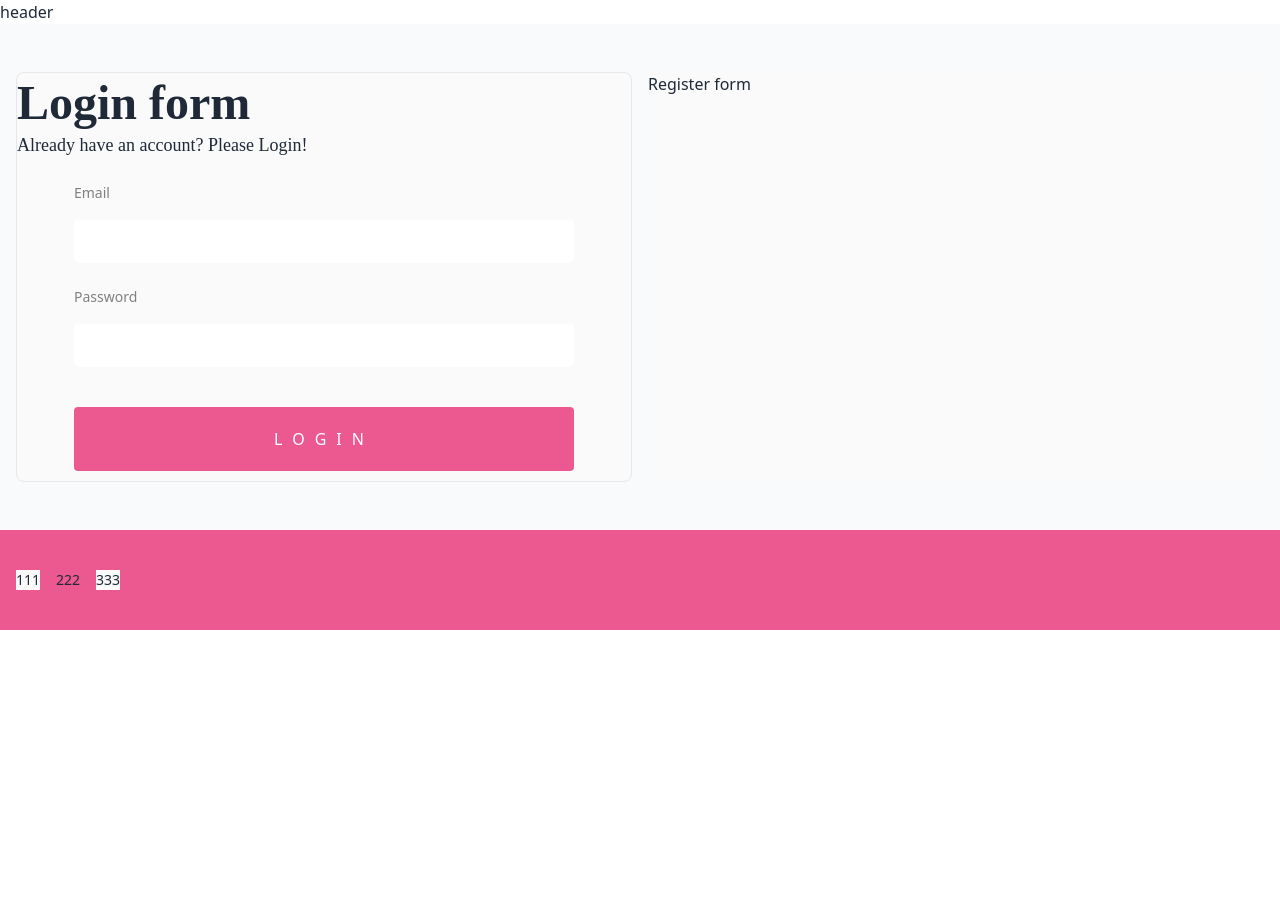
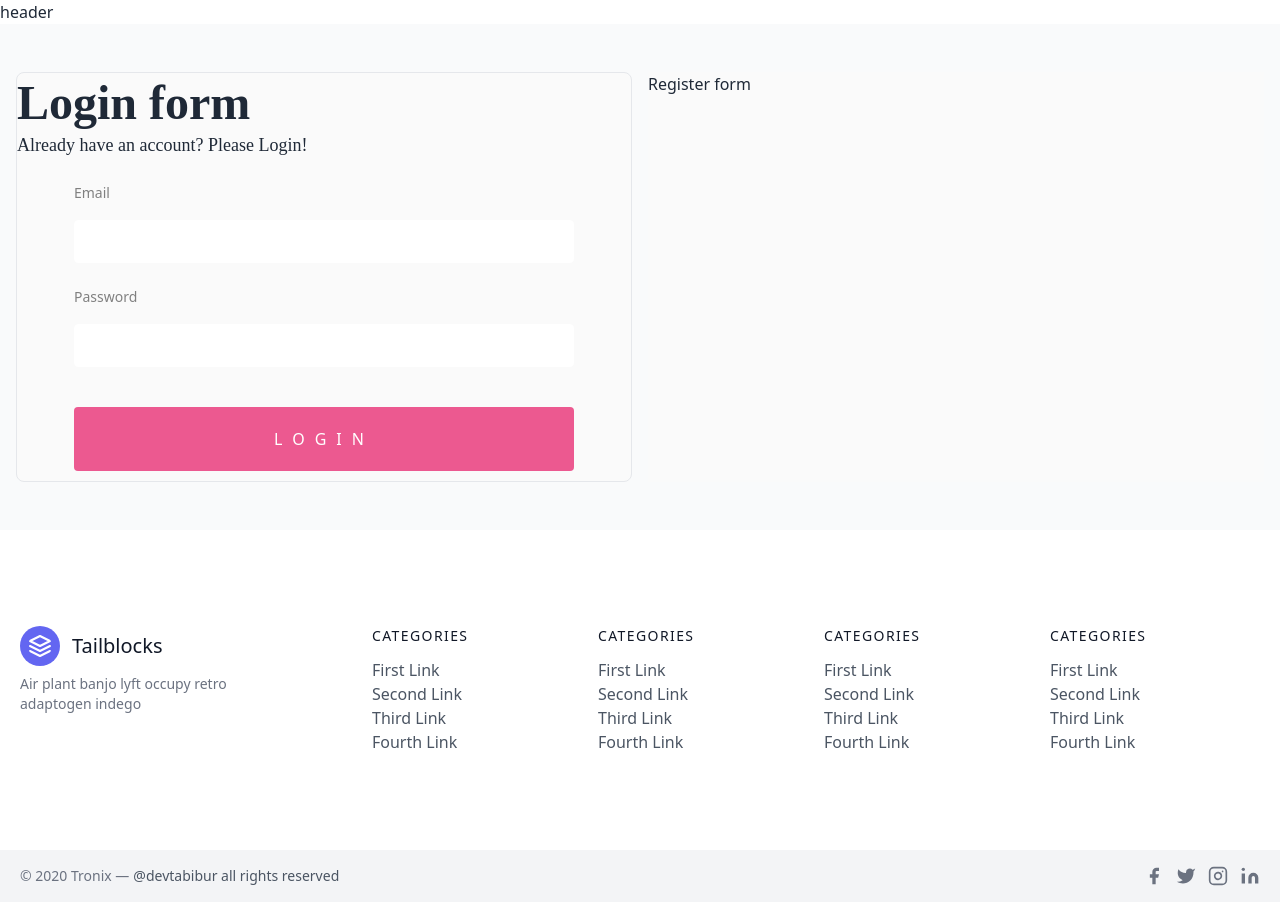
Before and after one commit to DevTabibur/tronix-app, a React (Create React App) app: page /login in a window 1280 px wide. Before the commit the page ends 800 px from the top, so only its background shows below. Built offline with nearby package versions, Linux system fonts and the light colour scheme.

Commit message:
footer added

```diff
--- a/src/Pages/Shared/Footer/Footer.jsx
+++ b/src/Pages/Shared/Footer/Footer.jsx
@@ -1,20 +1,215 @@
-import React from 'react';
-import './Footer.css'
+import React from "react";
+import "./Footer.css";
 
 const Footer = () => {
   return (
-    <div className='footer py-10'>
-        <div className='container mx-auto px-4'>
-            <div className="grid grid-cols-3 gap-4">
+      <footer className="text-gray-600 body-font">
+        <div className="container px-5 py-24 mx-auto flex md:items-center lg:items-start md:flex-row md:flex-nowrap flex-wrap flex-col">
+          <div className="w-64 flex-shrink-0 md:mx-0 mx-auto text-center md:text-left">
+            <a className="flex title-font font-medium items-center md:justify-start justify-center text-gray-900">
+              <svg
+                xmlns="http://www.w3.org/2000/svg"
+                fill="none"
+                stroke="currentColor"
+                stroke-linecap="round"
+                stroke-linejoin="round"
+                stroke-width="2"
+                className="w-10 h-10 text-white p-2 bg-indigo-500 rounded-full"
+                viewBox="0 0 24 24"
+              >
+                <path d="M12 2L2 7l10 5 10-5-10-5zM2 17l10 5 10-5M2 12l10 5 10-5"></path>
+              </svg>
+              <span className="ml-3 text-xl">Tailblocks</span>
+            </a>
+            <p className="mt-2 text-sm text-gray-500">
+              Air plant banjo lyft occupy retro adaptogen indego
+            </p>
+          </div>
+          <div className="flex-grow flex flex-wrap md:pl-20 -mb-10 md:mt-0 mt-10 md:text-left text-center">
+            <div className="lg:w-1/4 md:w-1/2 w-full px-4">
+              <h2 className="title-font font-medium text-gray-900 tracking-widest text-sm mb-3">
+                CATEGORIES
+              </h2>
+              <nav className="list-none mb-10">
+                <li>
+                  <a className="text-gray-600 hover:text-gray-800">
+                    First Link
+                  </a>
+                </li>
+                <li>
+                  <a className="text-gray-600 hover:text-gray-800">
+                    Second Link
+                  </a>
+                </li>
+                <li>
+                  <a className="text-gray-600 hover:text-gray-800">
+                    Third Link
+                  </a>
+                </li>
+                <li>
+                  <a className="text-gray-600 hover:text-gray-800">
+                    Fourth Link
+                  </a>
+                </li>
+              </nav>
+            </div>
+            <div className="lg:w-1/4 md:w-1/2 w-full px-4">
+              <h2 className="title-font font-medium text-gray-900 tracking-widest text-sm mb-3">
+                CATEGORIES
+              </h2>
+              <nav className="list-none mb-10">
+                <li>
+                  <a className="text-gray-600 hover:text-gray-800">
+                    First Link
+                  </a>
+                </li>
+                <li>
+                  <a className="text-gray-600 hover:text-gray-800">
+                    Second Link
+                  </a>
+                </li>
+                <li>
+                  <a className="text-gray-600 hover:text-gray-800">
+                    Third Link
+                  </a>
+                </li>
+                <li>
+                  <a className="text-gray-600 hover:text-gray-800">
+                    Fourth Link
+                  </a>
+                </li>
+              </nav>
+            </div>
+            <div className="lg:w-1/4 md:w-1/2 w-full px-4">
+              <h2 className="title-font font-medium text-gray-900 tracking-widest text-sm mb-3">
+                CATEGORIES
+              </h2>
+              <nav className="list-none mb-10">
+                <li>
+                  <a className="text-gray-600 hover:text-gray-800">
+                    First Link
+                  </a>
+                </li>
+                <li>
+                  <a className="text-gray-600 hover:text-gray-800">
+                    Second Link
+                  </a>
+                </li>
+                <li>
+                  <a className="text-gray-600 hover:text-gray-800">
+                    Third Link
+                  </a>
+                </li>
+                <li>
+                  <a className="text-gray-600 hover:text-gray-800">
+                    Fourth Link
+                  </a>
+                </li>
+              </nav>
+            </div>
+            <div className="lg:w-1/4 md:w-1/2 w-full px-4">
+              <h2 className="title-font font-medium text-gray-900 tracking-widest text-sm mb-3">
+                CATEGORIES
+              </h2>
+              <nav className="list-none mb-10">
+                <li>
+                  <a className="text-gray-600 hover:text-gray-800">
+                    First Link
+                  </a>
+                </li>
+                <li>
+                  <a className="text-gray-600 hover:text-gray-800">
+                    Second Link
+                  </a>
+                </li>
+                <li>
+                  <a className="text-gray-600 hover:text-gray-800">
+                    Third Link
+                  </a>
+                </li>
+                <li>
+                  <a className="text-gray-600 hover:text-gray-800">
+                    Fourth Link
+                  </a>
+                </li>
+              </nav>
+            </div>
+          </div>
+        </div>
+        <div className="bg-gray-100">
+          <div className="container mx-auto py-4 px-5 flex flex-wrap flex-col sm:flex-row">
+            <p className="text-gray-500 text-sm text-center sm:text-left">
+              © 2020 Tronix —
+              <a
+                href="https://twitter.com/knyttneve"
+                rel="noopener noreferrer"
+                className="text-gray-600 ml-1"
+                target="_blank"
+              >
+                @devtabibur all rights reserved
+              </a>
+            </p>
+            <span className="inline-flex sm:ml-auto sm:mt-0 mt-2 justify-center sm:justify-start">
+              <a className="text-gray-500">
+                <svg
+                  fill="currentColor"
+                  stroke-linecap="round"
+                  stroke-linejoin="round"
+                  stroke-width="2"
+                  className="w-5 h-5"
+                  viewBox="0 0 24 24"
+                >
+                  <path d="M18 2h-3a5 5 0 00-5 5v3H7v4h3v8h4v-8h3l1-4h-4V7a1 1 0 011-1h3z"></path>
+                </svg>
+              </a>
+              <a className="ml-3 text-gray-500">
+                <svg
+                  fill="currentColor"
+                  stroke-linecap="round"
+                  stroke-linejoin="round"
+                  stroke-width="2"
+                  className="w-5 h-5"
+                  viewBox="0 0 24 24"
+                >
+                  <path d="M23 3a10.9 10.9 0 01-3.14 1.53 4.48 4.48 0 00-7.86 3v1A10.66 10.66 0 013 4s-4 9 5 13a11.64 11.64 0 01-7 2c9 5 20 0 20-11.5a4.5 4.5 0 00-.08-.83A7.72 7.72 0 0023 3z"></path>
+                </svg>
+              </a>
+              <a className="ml-3 text-gray-500">
+                <svg
+                  fill="none"
+                  stroke="currentColor"
+                  stroke-linecap="round"
+                  stroke-linejoin="round"
+                  stroke-width="2"
+                  className="w-5 h-5"
+                  viewBox="0 0 24 24"
+                >
+                  <rect width="20" height="20" x="2" y="2" rx="5" ry="5"></rect>
+                  <path d="M16 11.37A4 4 0 1112.63 8 4 4 0 0116 11.37zm1.5-4.87h.01"></path>
+                </svg>
+              </a>
+              <a className="ml-3 text-gray-500">
+                <svg
+                  fill="currentColor"
+                  stroke="currentColor"
+                  stroke-linecap="round"
+                  stroke-linejoin="round"
+                  stroke-width="0"
+                  className="w-5 h-5"
+                  viewBox="0 0 24 24"
+                >
+                  <path
+                    stroke="none"
+                    d="M16 8a6 6 0 016 6v7h-4v-7a2 2 0 00-2-2 2 2 0 00-2 2v7h-4v-7a6 6 0 016-6zM2 9h4v12H2z"
+                  ></path>
+                  <circle cx="4" cy="4" r="2" stroke="none"></circle>
+                </svg>
+              </a>
+            </span>
+          </div>
+        </div>
+      </footer>
+  );
+};
 
-                <div className='left-col'>111</div>
-                <div className='middle-col'>222</div>
-                <div className='right-col'>333</div>
-
-            </div>
-        </div>
-    </div>
-  )
-}
-
-export default Footer
+export default Footer;
```
Also changed, not shown: 1 other file (tests, documents, lock files or other folders).
